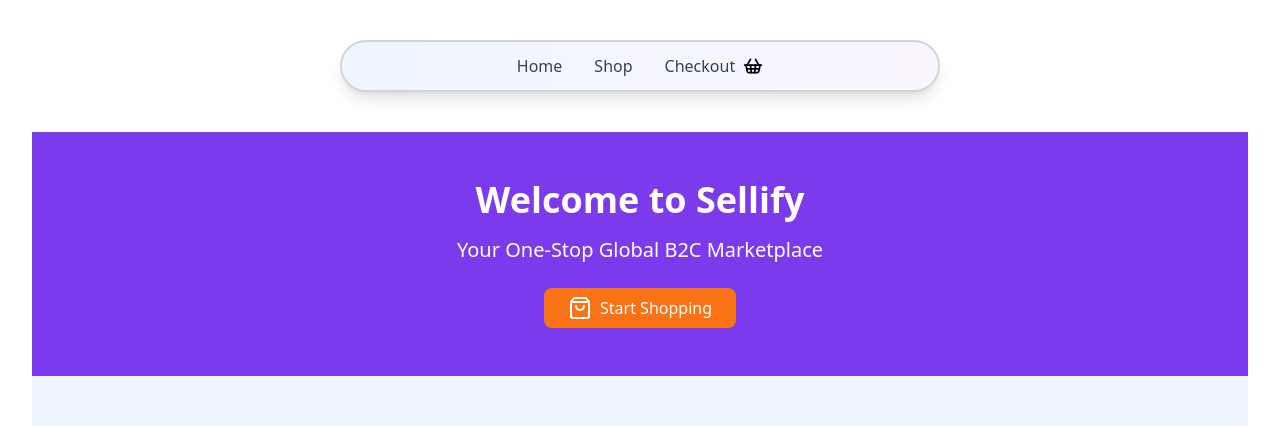
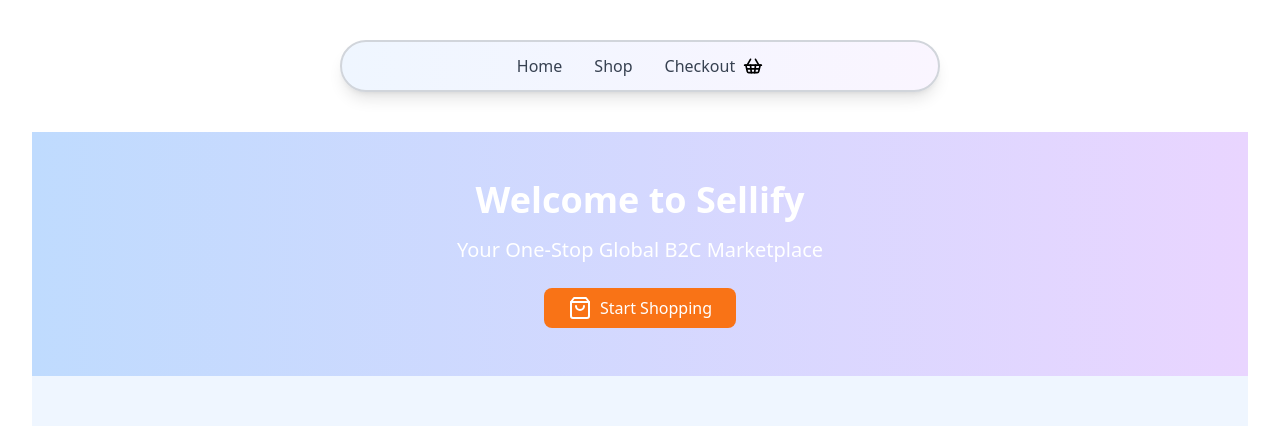
Before and after one commit to AbhinavJawle/sellify, a React (Vite) app: page / in a window 1280 px wide. Shown: the top 426 px of the page. Built offline with nearby package versions, Linux system fonts and the light colour scheme.

Commit message:
updated style

```diff
--- a/src/pages/Home.jsx
+++ b/src/pages/Home.jsx
@@ -27,7 +27,10 @@ export default function Home() {
   return (
     <div className="min-h-screen bg-blue-50">
       {/* Hero Section */}
-      <div className="bg-violet-600 text-white py-12 px-4 my-8">
+      <div
+        className="bg-gradient-to-r from-blue-200 to-purple-200
+ text-white py-12 px-4 my-8"
+      >
         <div className="max-w-6xl mx-auto flex flex-col items-center text-center">
           <h1 className="text-4xl font-bold mb-4">Welcome to Sellify</h1>
           <p className="text-xl mb-6">Your One-Stop Global B2C Marketplace</p>
```
